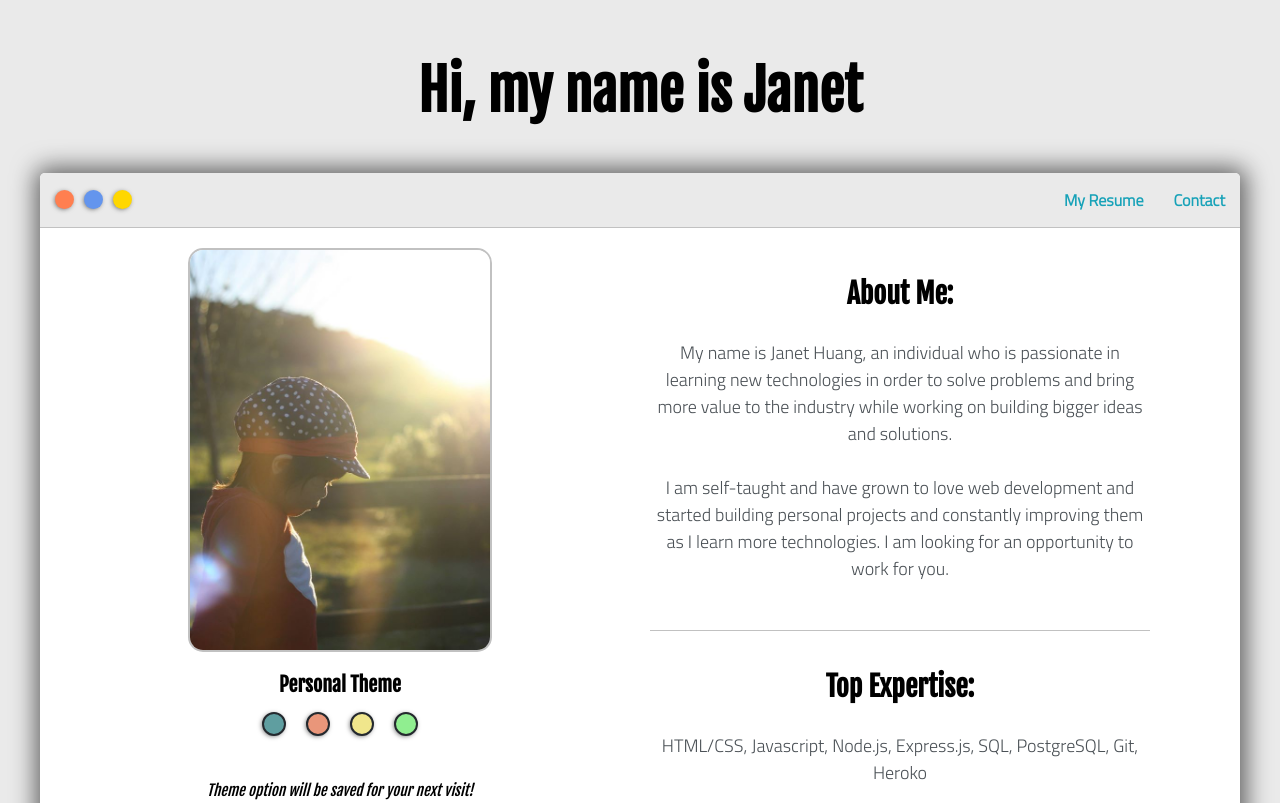
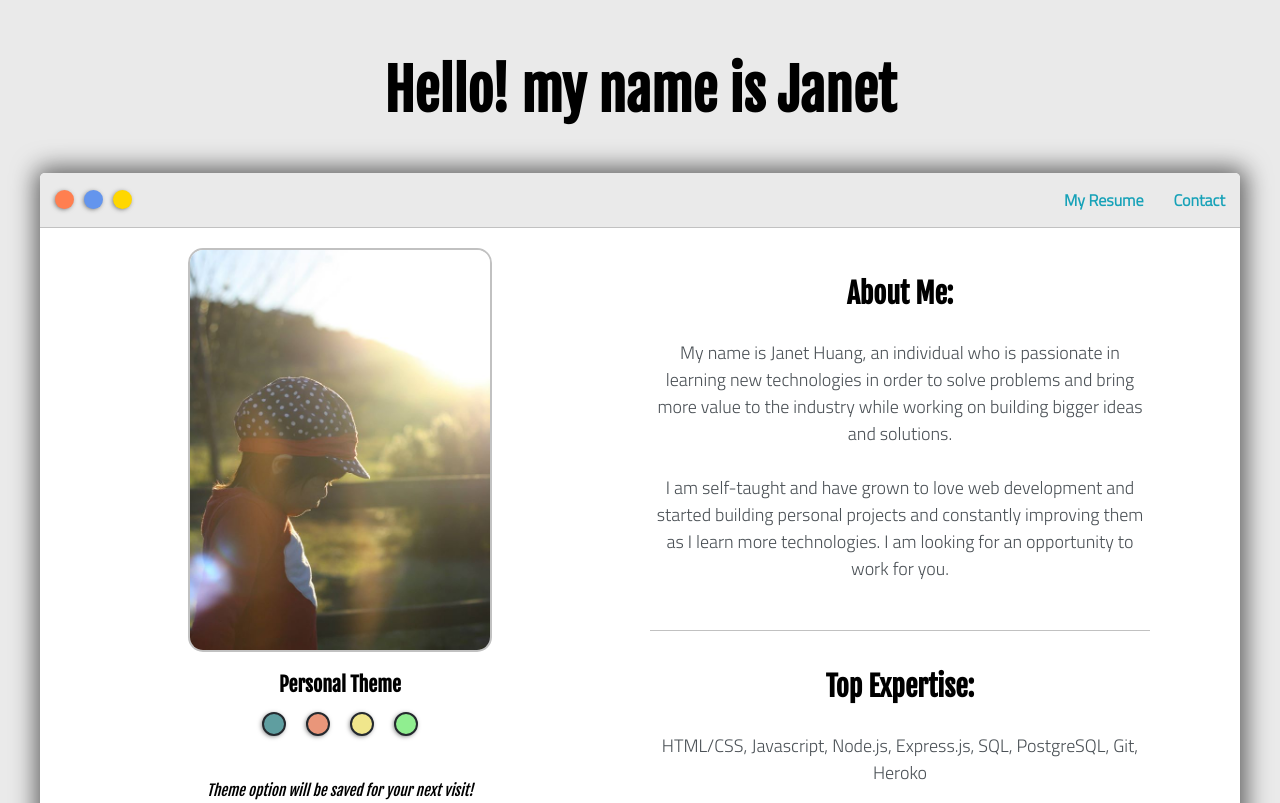
Before and after one commit to JanetHuang-78/MyPortfolio, a website: page Dist/index.html in a window 1280 px wide. Shown: the top 803 px of the page. Drawn offline with Linux system fonts and the light colour scheme.

Commit message:
'update'

```diff
--- a/Dist/index.html
+++ b/Dist/index.html
@@ -18,7 +18,7 @@
     <section class="s1">
         <div class="main-container">
             <div class="greeting-wrapper">
-                <h1>Hi, my name is Janet</h1>
+                <h1>Hello! my name is Janet</h1>
             </div>
 
             <div class="intro-wrapper">
```
